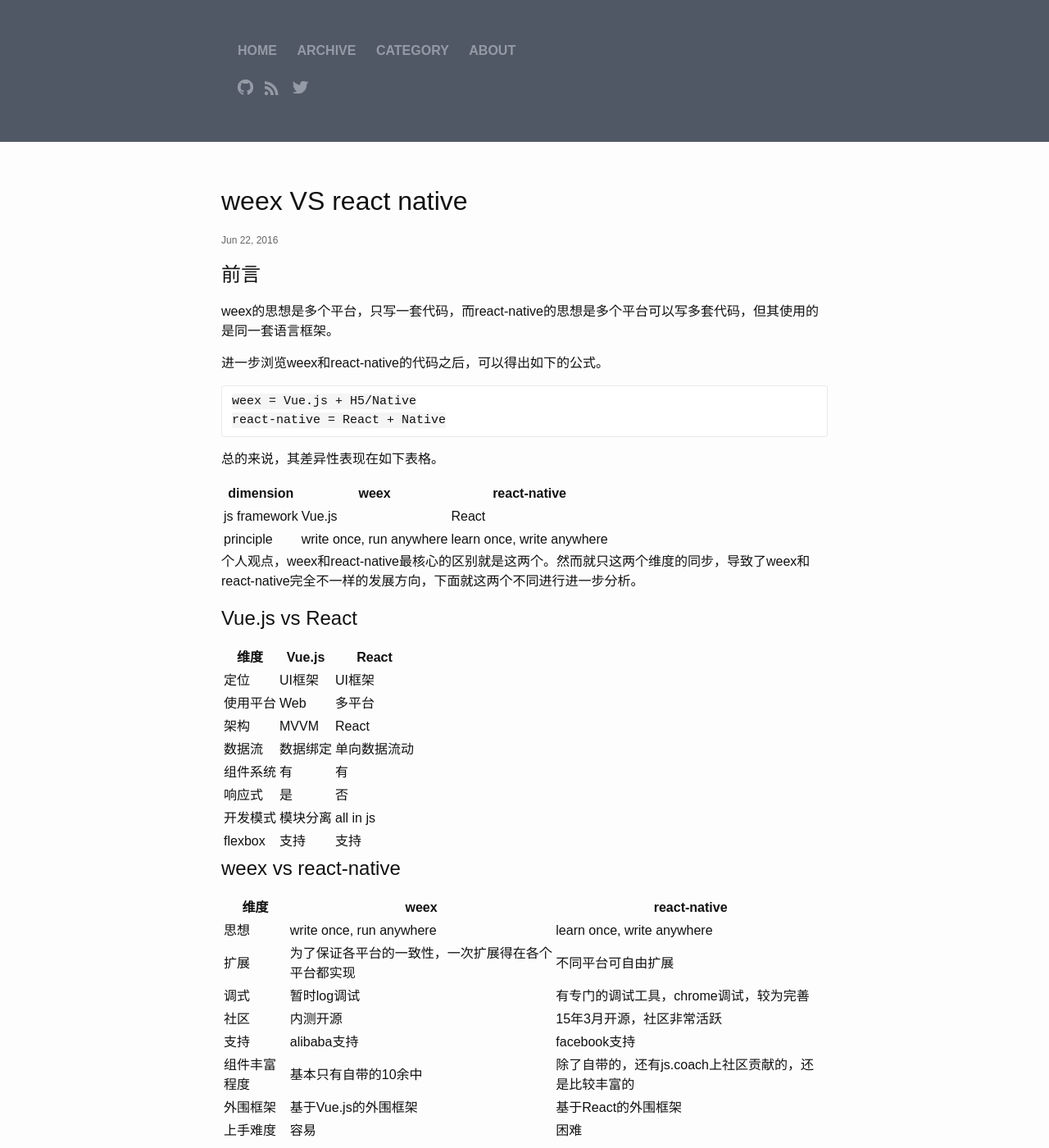
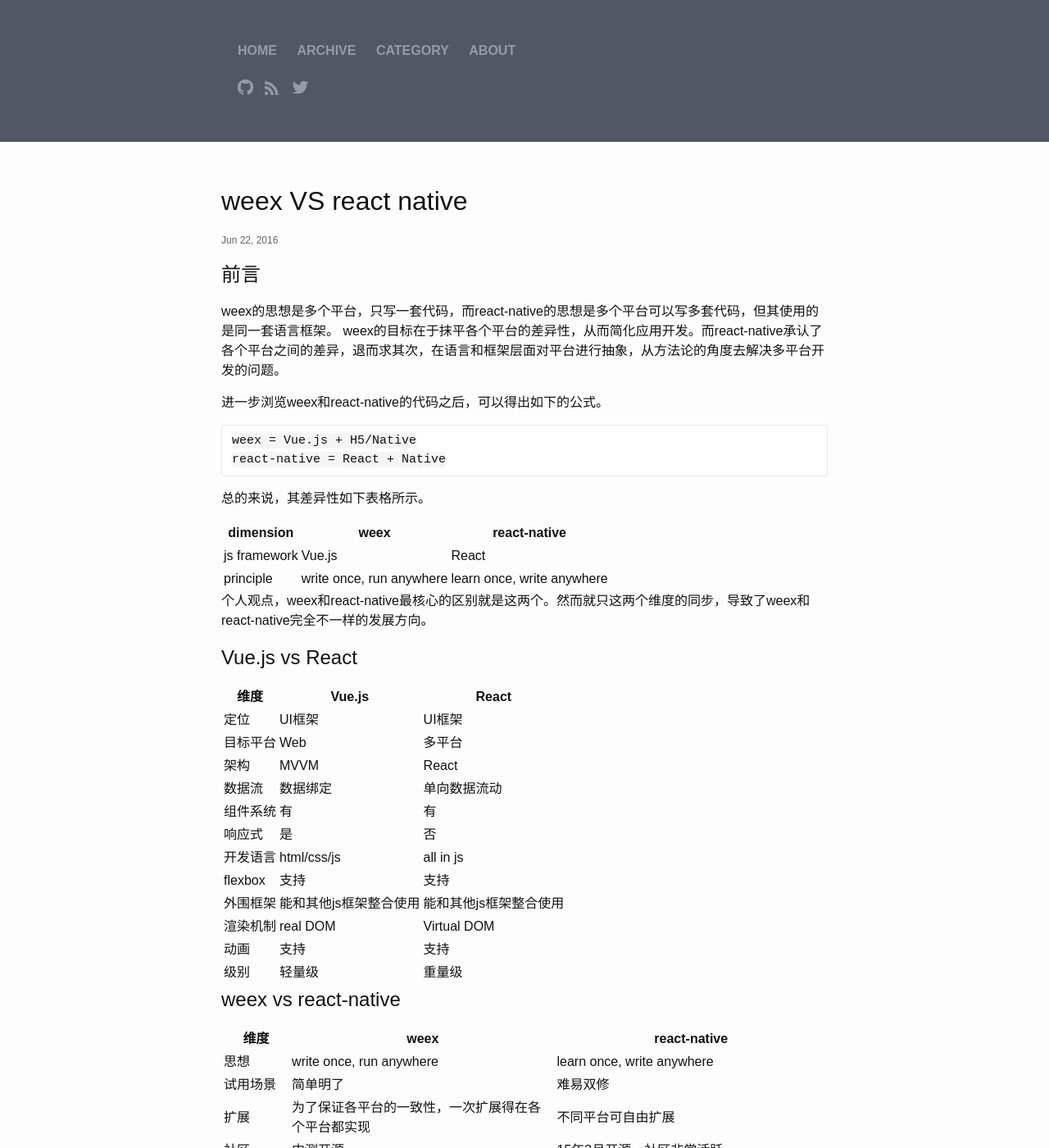
Before and after one commit to rookie-nerd/rookie-nerd.github.io, a Jekyll site: the page built from _posts/2016-06-22-weex-VS-react-native.markdown, in a window 1280 px wide and 1400 px high. Shown: the whole window at 82% size. Built offline with Jekyll 4.4.1, drawn with Linux system fonts in a browser that asks for light colours; some of the changed text lies outside the part shown.

Commit message:
D:[update]

````diff
--- a/_posts/2016-06-22-weex-VS-react-native.markdown
+++ b/_posts/2016-06-22-weex-VS-react-native.markdown
@@ -7,6 +7,7 @@
 
 # 前言
 weex的思想是多个平台，只写一套代码，而react-native的思想是多个平台可以写多套代码，但其使用的是同一套语言框架。
+weex的目标在于抹平各个平台的差异性，从而简化应用开发。而react-native承认了各个平台之间的差异，退而求其次，在语言和框架层面对平台进行抽象，从方法论的角度去解决多平台开发的问题。
 
 进一步浏览weex和react-native的代码之后，可以得出如下的公式。
 
@@ -15,40 +16,45 @@
 react-native = React + Native
 ```
 
-总的来说，其差异性表现在如下表格。
+总的来说，其差异性如下表格所示。
 
 |dimension    |weex                     |react-native                  |
 |-------------|-------------------------|------------------------------|
 |js framework | Vue.js                  | React                        |
 |principle    | write once, run anywhere| learn once, write anywhere   |
 
-个人观点，weex和react-native最核心的区别就是这两个。然而就只这两个维度的同步，导致了weex和react-native完全不一样的发展方向，下面就这两个不同进行进一步分析。
+个人观点，weex和react-native最核心的区别就是这两个。然而就只这两个维度的同步，导致了weex和react-native完全不一样的发展方向。
 
 ## Vue.js vs React
 
 |维度|Vue.js|React|
 |---|---|---|
 |定位|UI框架|UI框架|
-|使用平台|Web|多平台|
+|目标平台|Web|多平台|
 |架构|MVVM|React|
 |数据流|数据绑定|单向数据流动|
 |组件系统|有|有|
 |响应式|是|否|
-|开发模式|模块分离|all in js|
+|开发语言|html/css/js|all in js|
 |flexbox|支持|支持|
+|外围框架|能和其他js框架整合使用|能和其他js框架整合使用|
+|渲染机制|real DOM|Virtual DOM|
+|动画|支持|支持|
+|级别|轻量级|重量级|
 
 ## weex vs react-native
 
 |维度|weex|react-native|
 |---|---|---|
-|思想|write once, run anywhere| learn once, write anywhere|
+|思想|write once, run anywhere|learn once, write anywhere|
+|试用场景|简单明了|难易双修|
 |扩展|为了保证各平台的一致性，一次扩展得在各个平台都实现|不同平台可自由扩展|
-|调式|暂时log调试|有专门的调试工具，chrome调试，较为完善|
 |社区|内测开源|15年3月开源，社区非常活跃|
 |支持|alibaba支持|facebook支持|
-|组件丰富程度|基本只有自带的10余中|除了自带的，还有js.coach上社区贡献的，还是比较丰富的|
-|外围框架|基于Vue.js的外围框架|基于React的外围框架|
+|组件丰富程度|基本只有自带的10余种|除了自带的，还有js.coach上社区贡献的，还是比较丰富的|
 |上手难度|容易|困难|
+|调式|暂时log调试|有专门的调试工具，chrome调试，较为完善|
+|IDE|文本编辑器|Nuclide/文本编辑器|
 
 # Vue.js
 Vue.js虽然是Evan You个人开发的开源项目，其社区活跃度以及代码质量还是值得一提的。在写此文章之际，Vue.js在Github上的Star达到了21099，Fork达到了2186。虽然相比于react的Star数44108，Fork数7610还有一定距离，但考虑到作为个人开发者能有如此多的人关注参与，该框架的优秀程度恐怕不会低于React。
@@ -240,3 +246,6 @@
 当然，因为weex和react-native的设计思想的差异，在native部分也存在差异，但我觉得这是因为js需要导致的，仅就native而言，两者并没有特别大的不一样。
 
 也许在不远的将来，native部分会出来一个比较核心的框架，抽象出在构建App时js和native交互所需要的基本能力，同时提供扩展方式，让各种类似react-native\weex这样的框架可以专注于js层的设计。也许react-native就走在这条路上，谁知道呢？
+
+# 展望
+动态化的世界越来越精彩，对于weex和react-native的了解才刚刚入门，需要更多实操经验来深刻体会到两者的博大精深。weex和react-native各有千秋，开源的魅力也正是在此。
````
